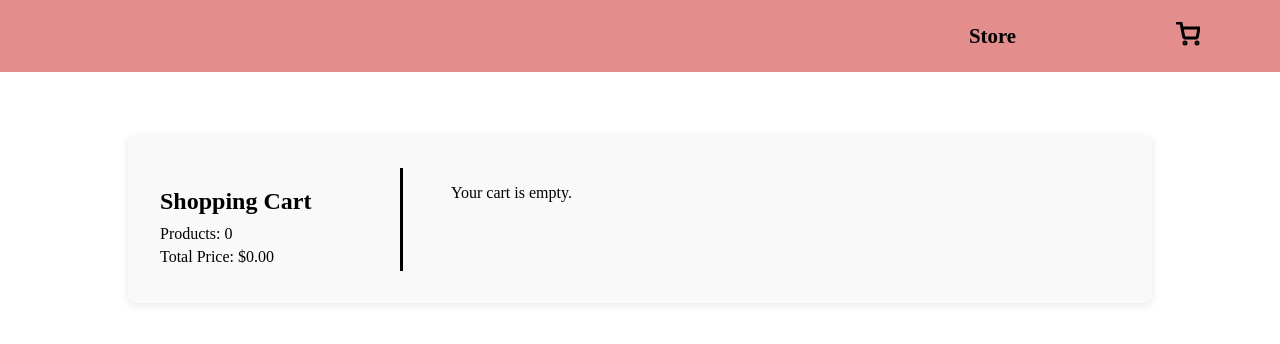
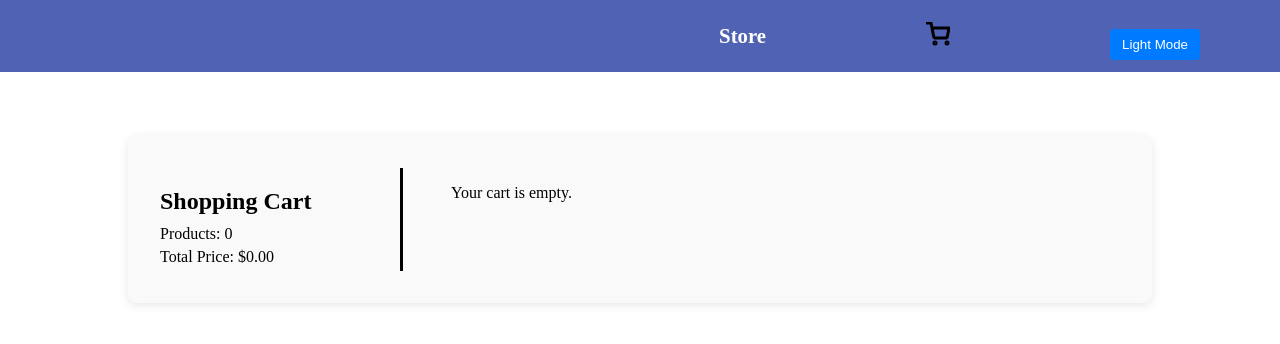
Before and after one commit to rberberi1/ecommerce2, a React (Create React App) app: page /cart in a window 1280 px wide. Shown: the top 344 px of the page. Built offline with nearby package versions, Linux system fonts and the light colour scheme.

Commit message:
add theme context

```diff
--- a/src/App.js
+++ b/src/App.js
@@ -3,18 +3,22 @@ import Store from './pages/Store';
 import Cart from './pages/Cart';
 import Navbar from './components/Navbar';
 import ProductDetails from './pages/ProductDetails';
+import { ThemeProvider } from './context/ThemeContext';
 
 function App() {
   return (
     <div className="App">
+      <ThemeProvider>
       <BrowserRouter>
       <Navbar/>
         <Routes>
           <Route path="/products" element={<Store/>}></Route>
           <Route path="/products/:id" element={<ProductDetails/>}></Route>
           <Route path="/cart" element={<Cart/>}></Route>
+          <Route path="*" element={<div>Page Not Found</div>}></Route>
         </Routes>
       </BrowserRouter>
+      </ThemeProvider>
     </div>
   );
 }
--- a/src/components/Navbar.js
+++ b/src/components/Navbar.js
@@ -3,9 +3,11 @@ import { Link } from 'react-router-dom';
 import { useContext } from 'react';
 import { CartContext } from '../context/CartContext';
 import CartCircle from './CartCircle';
+import { useTheme } from '../context/ThemeContext';
 
 const Navbar=()=>{
   const { cartItems } = useContext(CartContext);
+  const {theme, toggleTheme}=useTheme();
 
   return (
 
@@ -17,6 +19,9 @@ const Navbar=()=>{
                       <CartCircle count={cartItems.length}></CartCircle>
                     )}
       </Link>
+      <button onClick={toggleTheme}>
+          {theme === 'light' ? 'Dark Mode' : 'Light Mode'}
+      </button>
 
     </nav>
   );
--- a/src/context/CartContext.js
+++ b/src/context/CartContext.js
@@ -1,12 +1,13 @@
-// CartContext.js
-import React, { createContext, useState, useEffect, useMemo} from 'react';
+import { createContext, useState, useEffect, useMemo} from 'react';
+import { products } from '../data';
 
 export const CartContext = createContext();
 
 export const CartProvider = ({ children }) => {
+
   const [cartItems, setCartItems] = useState([]);
 
-  // Load cart items from local storage on component mount
+
   useEffect(() => {
     const storedCart = JSON.parse(localStorage.getItem('cartItems')) || [];
     setCartItems(storedCart);
@@ -18,16 +19,12 @@ export const CartProvider = ({ children }) => {
     [cartItems]
   );
 
-  // const sumItems = useMemo(
-  //   () => cartItems.reduce((total, item) => total + item.price * item.quantity, 0),
-  //   [cartItems]
-  // );
 
-  const calculateTotalPrice = () => {
+  const calculateTotalPrice = useMemo(() => {
     return cartItems.reduce((total, item) => total + item.price * item.quantity, 0);
-  };
+  }, [cartItems]);
 
-  // Add a product to the cart
+
   const addToCart = (product, quantity) => {
     setCartItems(prevItems => {
       const existingItem = prevItems.find(item => item.id === product.id);
@@ -41,51 +38,54 @@ export const CartProvider = ({ children }) => {
         updatedItems = [...prevItems, { ...product, quantity:Number(quantity) }];
       }
 
-      // Save updated cart to local storage
       localStorage.setItem('cartItems', JSON.stringify(updatedItems));
       return updatedItems;
     });
   };
 
-  // Increase quantity of an item in the cart
   const increase = (productId) => {
     setCartItems(prevItems => {
       const updatedItems = prevItems.map(item =>
         item.id === productId ? { ...item, quantity: item.quantity + 1 } : item
       );
 
-      // Save updated cart to local storage
       localStorage.setItem('cartItems', JSON.stringify(updatedItems));
       return updatedItems;
     });
   };
 
-  // Decrease quantity of an item in the cart
   const decrease = (productId) => {
     setCartItems(prevItems => {
       const updatedItems = prevItems.map(item =>
-        item.id === productId ? { ...item, quantity: Math.max(item.quantity - 1, 0) } : item
+        item.id === productId ? { ...item, quantity: Math.max((item.quantity - 1), 1 )} : item
       );
 
-      // Save updated cart to local storage
       localStorage.setItem('cartItems', JSON.stringify(updatedItems));
       return updatedItems;
     });
   };
 
-  // Remove a product from the cart
   const removeFromCart = (productId) => {
     setCartItems(prevItems => {
       const updatedItems = prevItems.filter(item => item.id !== productId);
 
-      // Save updated cart to local storage
+
       localStorage.setItem('cartItems', JSON.stringify(updatedItems));
       return updatedItems;
     });
   };
 
+  const getProductDetails= (id) => {
+    const product = products.find(item => item.id === parseInt(id));
+    return product;
+  }
+
+  const getAllProducts=()=>{
+    return products;
+  }
+
   return (
-    <CartContext.Provider value={{ addToCart, increase, decrease, removeFromCart, cartItems, calculateTotalPrice, itemCount }}>
+    <CartContext.Provider value={{ addToCart, increase, decrease, removeFromCart, cartItems, calculateTotalPrice, itemCount, getProductDetails, getAllProducts}}>
       {children}
     </CartContext.Provider>
   );
--- /dev/null
+++ b/src/context/ThemeContext.js
@@ -0,0 +1,28 @@
+import React, { createContext, useState, useContext, useEffect } from 'react';
+
+const ThemeContext = createContext();
+
+export const ThemeProvider = ({ children }) => {
+  const [theme, setTheme] = useState(() => localStorage.getItem('theme') || 'light');
+
+  const toggleTheme = () => {
+    setTheme((prevTheme) => {
+      const newTheme = prevTheme === 'light' ? 'dark' : 'light';
+      localStorage.setItem('theme', newTheme);
+      return newTheme;
+    });
+  };
+
+  useEffect(() => {
+    const savedTheme = localStorage.getItem('theme');
+      setTheme(savedTheme);
+  }, []);
+
+  return (
+    <ThemeContext.Provider value={{ theme, toggleTheme }}>
+      <div className={`app-container ${theme}`}>{children}</div>
+    </ThemeContext.Provider>
+  );
+};
+
+export const useTheme = () => useContext(ThemeContext);
--- a/src/index.css
+++ b/src/index.css
@@ -3,11 +3,32 @@ body {
   font-family: 'sans-serif';
   -webkit-font-smoothing: antialiased;
   -moz-osx-font-smoothing: grayscale;
+
+}
+
+body, html{
+  width:100%;
+  height: 100%;
+}
+
+.App{
+  min-height: 100%;
 }
 
 code {
   font-family: source-code-pro, Menlo, Monaco, Consolas, 'Courier New',
     monospace;
+}
+
+.app-container.light {
+  background-color: #ffffff;
+  /* color: #000000; */
+}
+
+.app-container.dark {
+  background-color: #333333;
+  /* color: #ffffff7c;  */
+  height: 100%;
 }
 
 .navbar{
@@ -22,11 +43,11 @@ code {
   justify-content: end;
   padding-right: 5rem;
   align-items: center;
-  background-color: rgb(227, 141, 141);
+  background-color: rgb(80, 98, 179);
 }
 
 .navbar a{
-  color: black;
+  color: white;
   font-weight: bold;
   text-decoration: none;
 }
@@ -100,14 +121,14 @@ button:hover {
   font-size: 0.75rem;
   position: absolute;
   top: 1.2rem;
-  right: 4.5rem;
+  right: 20rem;
   transform: translate(50%, -50%);
 }
 
 .cart-container {
   display: flex;
   max-width: 60rem;
-  margin: 0 auto;
+  margin:  auto;
   padding: 2rem;
   background-color: #f9f9f9;
   border-radius: 8px;
@@ -155,6 +176,12 @@ button:hover {
   flex-grow: 1;
 }
 
+.cart-item-details a{
+  color: black;
+  text-decoration: none;
+  margin-right: 2rem;
+}
+
 .cart-item-name {
   font-weight: bold;
 }
@@ -198,6 +225,7 @@ button:hover {
   padding: 4rem;
   width: 60rem;
   margin: auto;
+  background-color: #f9f9f9 ;
 
 }
 
--- a/src/pages/Cart.js
+++ b/src/pages/Cart.js
@@ -1,5 +1,6 @@
 import { useContext } from 'react';
 import { CartContext } from '../context/CartContext';
+import { Link } from 'react-router-dom';
 
 const Cart = () => {
   const { cartItems, itemCount, calculateTotalPrice, increase, decrease, removeFromCart } = useContext(CartContext);
@@ -9,7 +10,7 @@ const Cart = () => {
       <div className='shopping-cart-price-box'>
       <h2 className="cart-title">Shopping Cart</h2>
       <p className="cart-summary">Products: {itemCount}</p>
-      <p className="cart-summary">Total Price: ${calculateTotalPrice().toFixed(2)}</p>
+      <p className="cart-summary">Total Price: ${calculateTotalPrice.toFixed(2)}</p>
       </div>
       <div>
         { itemCount >0 ?(
@@ -17,7 +18,7 @@ const Cart = () => {
         {cartItems.map(item => (
           <li key={item.id} className="cart-item">
             <div className="cart-item-details">
-              <span className="cart-item-name">{item.name}</span>
+              <Link to={`/products/${item.id}`}><span className="cart-item-name">{item.name}</span></Link>
               <span className="cart-item-quantity">{item.quantity} x ${item.price.toFixed(2)}</span>
             </div>
             <div className="cart-item-actions">
--- a/src/pages/ProductDetails.js
+++ b/src/pages/ProductDetails.js
@@ -1,14 +1,14 @@
 import React, { useState, useContext } from 'react';
 import { useParams } from 'react-router-dom';
 import { CartContext } from '../context/CartContext';
-import { products } from '../data';
 
 
 const ProductDetails = () => {
   const { id } = useParams();
-  const { addToCart } = useContext(CartContext);
-  const product = products.find(item => item.id === parseInt(id));
+  const { addToCart , getProductDetails} = useContext(CartContext);
   const [quantity, setQuantity] = useState(1);
+
+  const product=getProductDetails(id)
 
   const handleAddToCart = () => {
     if (quantity > 0) {
--- a/src/pages/Store.js
+++ b/src/pages/Store.js
@@ -1,10 +1,12 @@
-import { products } from "../data";
 import ProductCard from '../components/ProductCard';
 import { useContext } from "react";
 import { CartContext } from "../context/CartContext";
 
 const Store=()=>{
-  const {addToCart}=useContext(CartContext)
+  const {addToCart, getAllProducts}=useContext(CartContext)
+
+  const products=getAllProducts();
+
   return(
       <div className="products-grid">
       {products.map(product=>(
```
